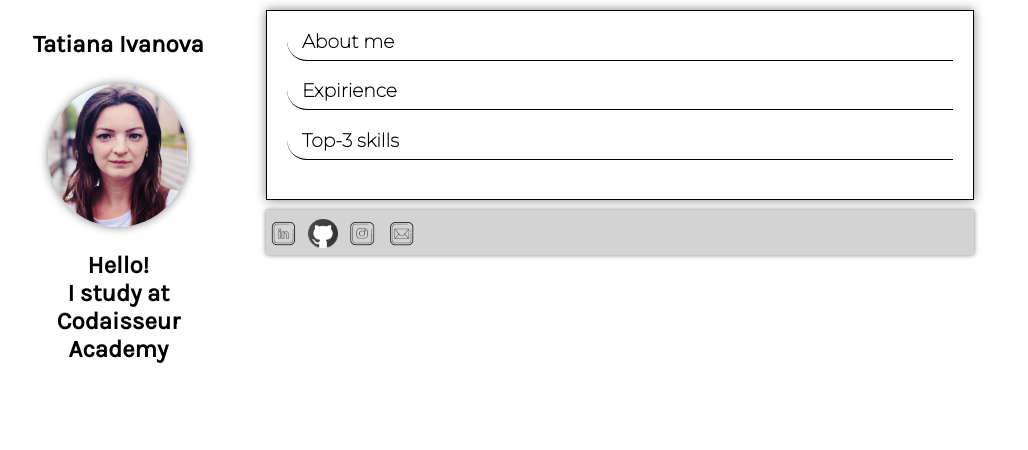
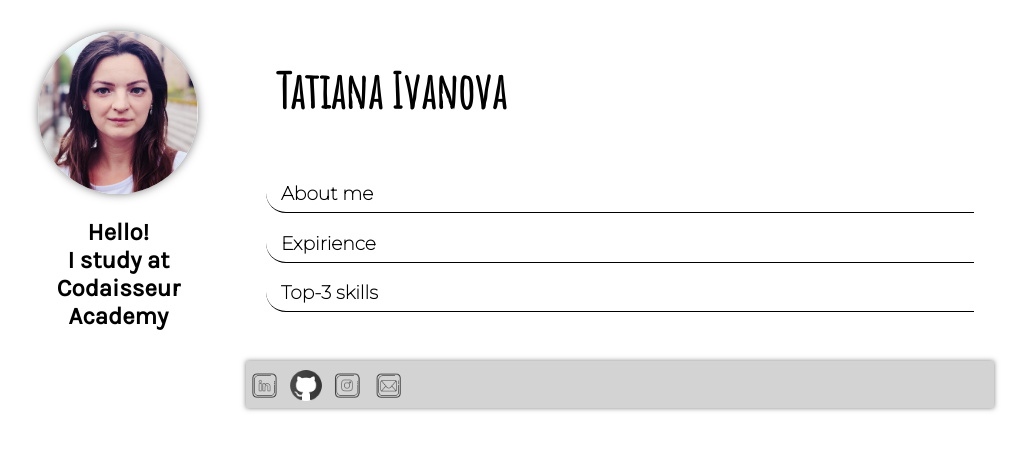
Before and after one commit to TatianaIvanovaW/tatianaivanovaw.github.io, a plain HTML site: page index.html in a window 1280 px wide. Shown: the whole page, without its empty margins (20-1048 px from the left). Drawn offline with Linux system fonts and the light colour scheme.

Commit message:
changed title

```diff
--- a/index.html
+++ b/index.html
@@ -3,20 +3,18 @@
     <head>
         <meta name="author" content="Tatiana Ivanova">
         <meta name="description" content="A Full-Stuck Developer">
-
-
         <link href="styles/styles.css" rel="stylesheet">
-
         <link href="https://fonts.googleapis.com/css2?family=Karla&display=swap" rel="stylesheet">
         <link href="https://fonts.googleapis.com/css2?family=Montserrat:wght@100&display=swap" rel="stylesheet">
-
+        <link href="https://fonts.googleapis.com/css2?family=Amatic+SC&display=swap" rel="stylesheet">
         <meta charset="utf-8">
         <title>Tatiana Ivanova</title>
     </head>
     <body>
+        <header><h1> Tatiana Ivanova</h1> </header>
       <main>
         <aside class = "name">
-              <h1> Tatiana Ivanova</h1>
+
               <img class="avatar" src="img/avatar_crop.JPG">
               <h2> Hello! <br/>I study at </br>Codaisseur Academy</h2>
         </aside>
--- a/styles/styles.css
+++ b/styles/styles.css
@@ -1,16 +1,26 @@
 body  {
     font-family: 'Karla', sans-serif;
     margin: 20%;
-    margin-top: 0;
-    padding: 0 20px 20px 20px;
+    margin-top:0;
+    /* padding: 0 20px 20px 20px; */
 
 }
+.name {
+     /* margin-top: -8%;  */
+     margin-left:2%;
+     text-align: center;
+     position: fixed;
+     top: 25px;
+     left:1%;
+     float: left;
+     width: 200px;
+   }
 
 .mainpart {
-    border: 1px solid black;
-    box-shadow: 0 0 10px rgba(0,0,0,0.5);
+    /* border: 1px solid black; */
+    /* box-shadow: 0 0 10px rgba(0,0,0,0.5);  */
     margin: 10px;
-    padding: 0 20px 20px 20px;
+    padding: 10px 20px 20px 20px;
     /* margin-top: 30px; */
 
 }
@@ -20,8 +30,8 @@ body  {
     /* display: block;
     margin-left: auto;
     margin-right: auto; */
-    width: 70%;
-    height: 70%;
+    width: 80%;
+    height: 80%;
     box-shadow: 0 0 10px rgba(0,0,0,0.5);
   }
 
@@ -52,17 +62,7 @@ footer {
 
   }
 
-.name {
-     /* margin-left: 5px; */
-     margin-top: 0;
-     margin-left:2%;
-     text-align: center;
-     position: fixed;
-     /* top: 5px; */
-     left:1%;
-     float: left;
-     width: 200px;
-   }
+
 
  input {
      background: white;
@@ -110,3 +110,12 @@ footer {
         height: 5%;
         margin-top: 6px;
     }
+
+    header {
+        font-family: 'Amatic SC', cursive;
+        font-size: 150%;
+        margin: 10px;
+        margin-top:60px;
+        padding-left:30px;
+
+    }
```
